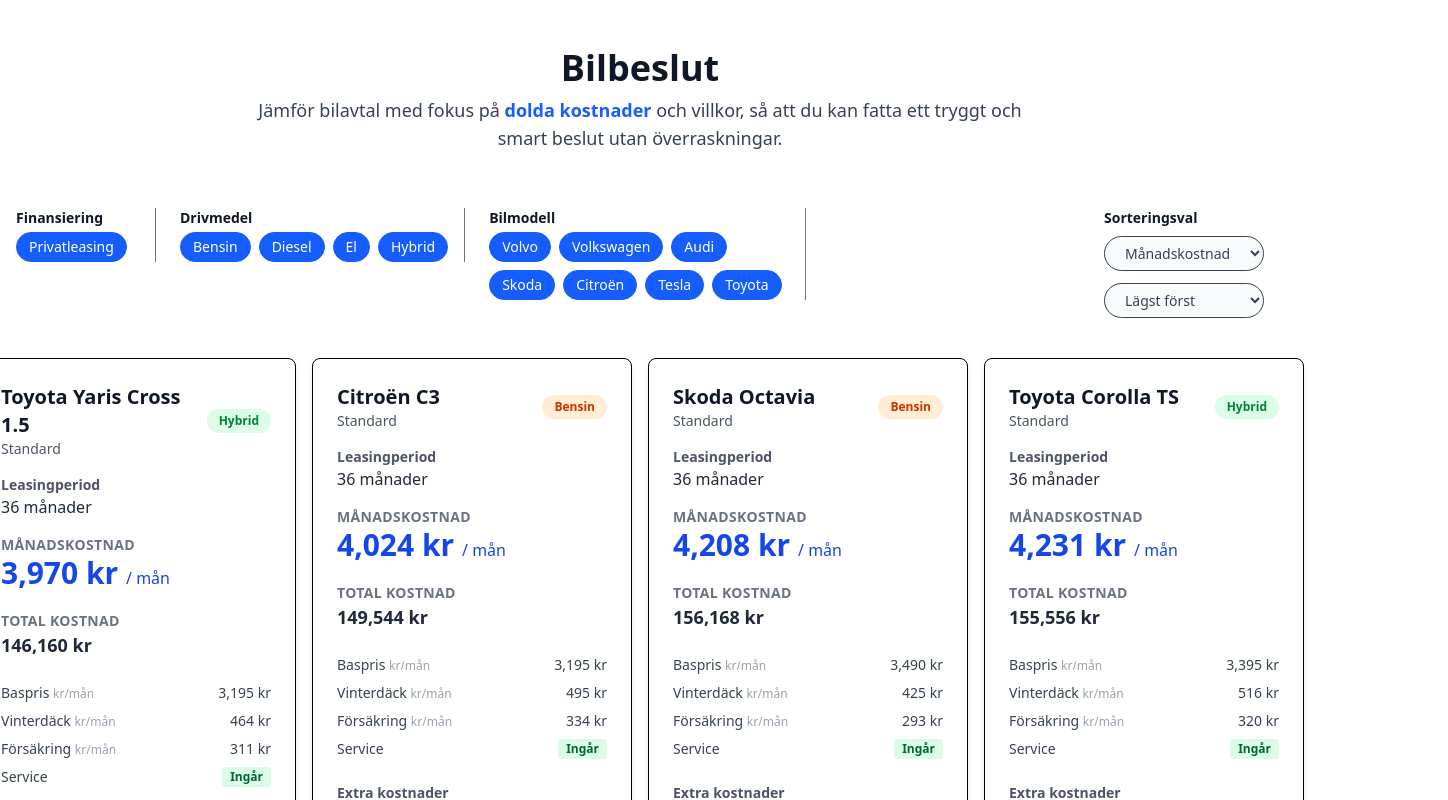
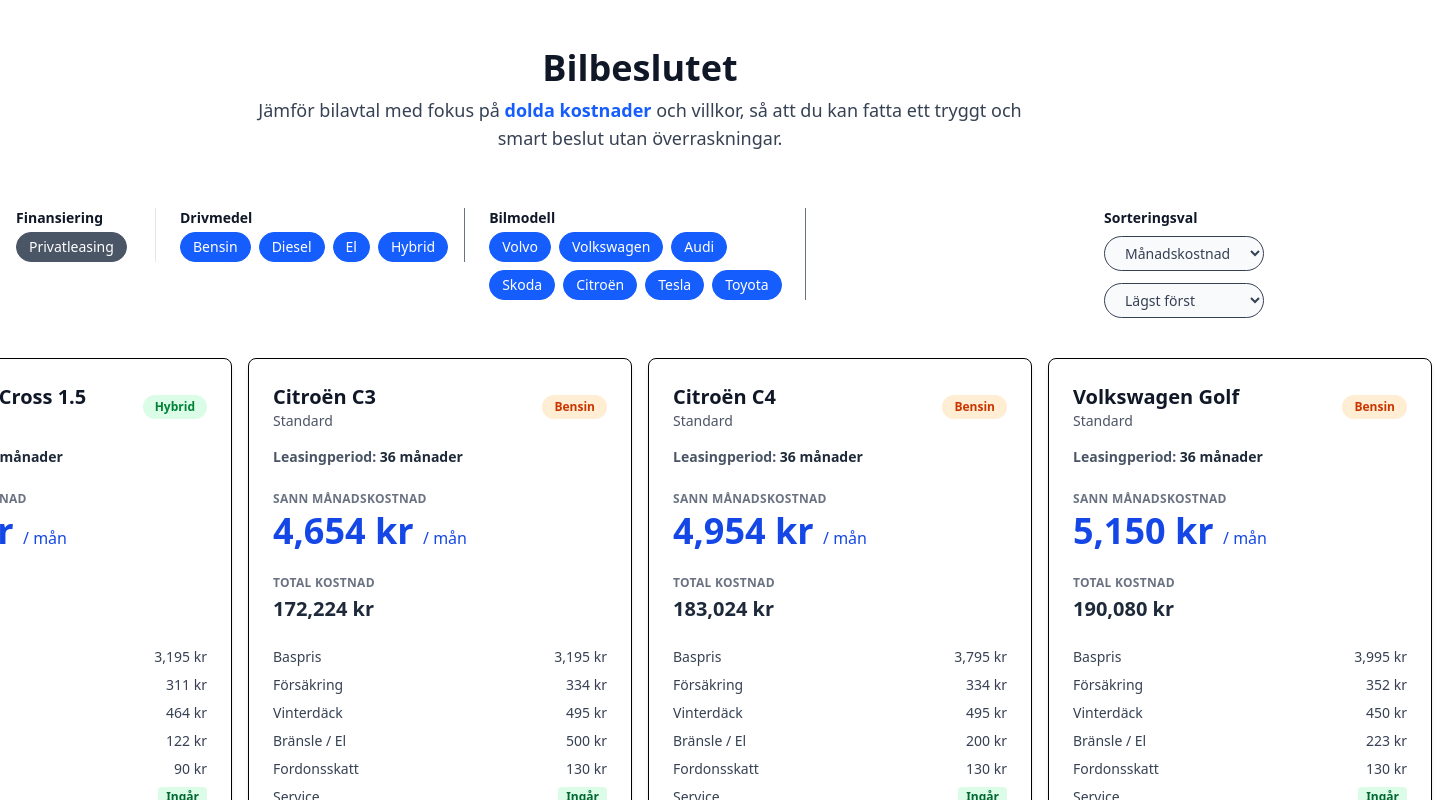
Before and after one commit to mile95/bilbeslut, an Angular app: page / in a window 1280 px wide. Shown: the top 800 px of the page, 1448 px wide, since content can reach past the window. Built offline with nearby package versions, Linux system fonts and the light colour scheme.

Commit message:
result fixes

```diff
--- a/src/app/bil-beslut/header/header.html
+++ b/src/app/bil-beslut/header/header.html
@@ -1,5 +1,5 @@
 <div class="max-w-7xl mx-auto px-4 py-8 text-center">
-    <h1 class="text-4xl font-extrabold text-gray-900 mb-2">Bilbeslut</h1>
+    <h1 class="text-4xl font-extrabold text-gray-900 mb-2">Bilbeslutet</h1>
     <p class="text-lg text-gray-700 max-w-3xl mx-auto">
         Jämför bilavtal med fokus på <span class="font-semibold text-blue-600">dolda kostnader</span> och villkor,
         så att du kan fatta ett tryggt och smart beslut utan överraskningar.
--- a/src/app/bil-beslut/private-leasing/private-leasing-result/private-leasing-result.html
+++ b/src/app/bil-beslut/private-leasing/private-leasing-result/private-leasing-result.html
@@ -1,6 +1,6 @@
-<div class="border rounded-lg p-6 shadow-md flex flex-col w-80 hover:bg-slate-100 transition duration-300">
+<div class="border rounded-lg p-6 shadow-md flex flex-col w-96 hover:bg-slate-100 transition duration-300">
 
-    <!-- Header: Märke, modell och bränsletyp badge -->
+    <!-- Header -->
     <div class="flex justify-between items-center mb-4">
         <div>
             <h3 class="text-xl font-bold text-gray-900">
@@ -10,47 +10,55 @@
                 {{ privateLeasing.trim }}
             </p>
         </div>
-
-        <span class="text-xs font-semibold px-3 py-1 rounded-full" [ngClass]="getfuelBadgeClass()">
+        <span class="text-xs font-semibold px-3 py-1 rounded-full bg-gray-200 text-gray-700"
+            [ngClass]="getfuelBadgeClass()">
             {{ privateLeasing.fuelType }}
         </span>
     </div>
 
     <!-- Leasingperiod -->
-    <div class="mb-4">
-        <p class="text-sm font-semibold text-gray-600">Leasingperiod</p>
-        <p class="text-base text-gray-800">{{ privateLeasing.standardDurationInMonths }} månader</p>
+    <p class="text-sm font-semibold text-gray-600 mb-6">
+        Leasingperiod: <span class="text-gray-800">{{ privateLeasing.standardDurationInMonths }} månader</span>
+    </p>
+
+    <!-- Månadskostnad -->
+    <div class="mb-6">
+        <p class="text-xs uppercase font-semibold text-gray-500 tracking-wide mb-1">Sann månadskostnad</p>
+        <p class="text-4xl font-extrabold text-blue-700">
+            {{ privateLeasing.getTotalMonthlyCost() | number }} kr
+            <span class="text-base font-normal">/ mån</span>
+        </p>
     </div>
 
-    <!-- Viktigaste: Månadskostnad -->
-    <div class="mb-5">
-        <p class="text-sm uppercase font-semibold text-gray-500 tracking-wide">Månadskostnad</p>
-        <div class="text-3xl font-extrabold text-blue-700">
-            {{ privateLeasing.getTotalMonthlyCost() | number }} kr <span class="text-base font-normal">/ mån</span>
-        </div>
-    </div>
-
-    <!-- Total kostnad hela perioden -->
+    <!-- Total kostnad -->
     <div class="mb-6">
-        <p class="text-sm uppercase font-semibold text-gray-500 tracking-wide">Total kostnad</p>
-        <p class="text-lg font-semibold text-gray-800">
+        <p class="text-xs uppercase font-semibold text-gray-500 tracking-wide mb-1">Total kostnad</p>
+        <p class="text-xl font-semibold text-gray-800">
             {{ privateLeasing.getTotalCostForFullLeaseInSek() | number }} kr
         </p>
     </div>
 
-    <!-- Detaljerade månadsdelar -->
-    <div class="mb-6 text-gray-700 text-sm space-y-2">
+    <!-- Detaljerade kostnader -->
+    <div class="text-gray-700 text-sm space-y-2 mb-6">
         <div class="flex justify-between">
-            <span>Baspris <span class="text-xs text-gray-400">kr/mån</span></span>
+            <span>Baspris</span>
             <span>{{ privateLeasing.leaseBaseMonthlyCostInSek | number }} kr</span>
         </div>
         <div class="flex justify-between">
-            <span>Vinterdäck <span class="text-xs text-gray-400">kr/mån</span></span>
+            <span>Försäkring</span>
+            <span>{{ privateLeasing.insuranceCostPerMonthInSek | number }} kr</span>
+        </div>
+        <div class="flex justify-between">
+            <span>Vinterdäck</span>
             <span>{{ privateLeasing.winterTiresMonthlyCostInSek | number }} kr</span>
         </div>
         <div class="flex justify-between">
-            <span>Försäkring <span class="text-xs text-gray-400">kr/mån</span></span>
-            <span>{{ privateLeasing.insuranceCostPerMonthInSek | number }} kr</span>
+            <span>Bränsle / El</span>
+            <span>{{ privateLeasing.estimatedFuelOrElectricity | number }} kr</span>
+        </div>
+        <div class="flex justify-between">
+            <span>Fordonsskatt</span>
+            <span>{{ privateLeasing.getTaxCostPerMonth() | number }} kr</span>
         </div>
         <div class="flex justify-between items-center">
             <span>Service</span>
@@ -64,15 +72,6 @@
         </div>
     </div>
 
-    <!-- Extra kostnader -->
-    <div class="mb-6 text-gray-600 text-sm">
-        <p class="font-semibold mb-2">Extra kostnader</p>
-        <div class="flex justify-between">
-            <span>Fordonsskatt (per år)</span>
-            <span>{{ privateLeasing.getFullTaxCostPerYearInSek() | number }} kr</span>
-        </div>
-    </div>
-
     <!-- Källa / länk -->
     <div class="border-t pt-3 flex justify-end">
         <a [href]="privateLeasing.sourceUrl" target="_blank" class="text-sm text-blue-600 hover:underline">
--- a/src/app/bil-beslut/private-leasing/private-leasing.data.ts
+++ b/src/app/bil-beslut/private-leasing/private-leasing.data.ts
@@ -13,7 +13,8 @@
         true,
         352,
         450,
-        'https://privatleasing.volkswagen.se/'
+        'https://privatleasing.volkswagen.se/',
+        223
     ),
     new PrivateLeasing(
         'Volkswagen',
@@ -27,7 +28,8 @@
         true,
         534,
         700,
-        'https://privatleasing.volkswagen.se/'
+        'https://privatleasing.volkswagen.se/',
+        876
     ),
     new PrivateLeasing(
         'Volvo',
@@ -41,7 +43,8 @@
         true,
         335,
         780,
-        'https://www.volvocars.com/se/privatleasing'
+        'https://www.volvocars.com/se/privatleasing',
+        67
     ),
     new PrivateLeasing(
         'Volvo',
@@ -55,7 +58,8 @@
         true,
         290,
         792,
-        'https://www.volvocars.com/se/privatleasing'
+        'https://www.volvocars.com/se/privatleasing',
+        222
     ),
     new PrivateLeasing(
         'Toyota',
@@ -69,7 +73,8 @@
         true,
         311,
         464,
-        'https://easyprivatleasing.toyota.se/'
+        'https://easyprivatleasing.toyota.se/',
+        122
     ),
     new PrivateLeasing(
         'Toyota',
@@ -83,7 +88,8 @@
         true,
         320,
         516,
-        'https://easyprivatleasing.toyota.se/'
+        'https://easyprivatleasing.toyota.se/',
+        897
     ),
     new PrivateLeasing(
         'Tesla',
@@ -97,7 +103,8 @@
         false,
         500,
         Math.floor(19979 / 36),
-        'https://www.tesla.com/sv_SE/model3'
+        'https://www.tesla.com/sv_SE/model3',
+        333
     ),
     new PrivateLeasing(
         'Tesla',
@@ -111,7 +118,8 @@
         false,
         1500,
         27000 / 36,
-        'https://www.tesla.com/sv_se/modely/'
+        'https://www.tesla.com/sv_se/modely/',
+        254
     ),
     new PrivateLeasing(
         'Audi',
@@ -125,7 +133,8 @@
         true,
         394,
         515,
-        'https://privatleasing.audi.se/'
+        'https://privatleasing.audi.se/',
+        1275
     ),
     new PrivateLeasing(
         'Audi',
@@ -139,7 +148,8 @@
         true,
         526,
         745,
-        'https://privatleasing.audi.se/'
+        'https://privatleasing.audi.se/',
+        127
     ),
     new PrivateLeasing(
         'Skoda',
@@ -153,7 +163,8 @@
         true,
         293,
         425,
-        'https://privatleasing.skoda.se/'
+        'https://privatleasing.skoda.se/',
+        1275
     ),
     new PrivateLeasing(
         'Skoda',
@@ -167,7 +178,8 @@
         true,
         334,
         495,
-        'https://privatleasing.skoda.se/'
+        'https://privatleasing.skoda.se/',
+        600
     ),
     new PrivateLeasing(
         'Citroën',
@@ -181,7 +193,8 @@
         true,
         334,
         495,
-        'https://privatleasing.citroen.se/'
+        'https://privatleasing.citroen.se/',
+        500
     ),
     new PrivateLeasing(
         'Citroën',
@@ -195,6 +208,7 @@
         true,
         334,
         495,
-        'https://privatleasing.citroen.se/'
+        'https://privatleasing.citroen.se/',
+        200
     )
 ];
--- a/src/app/bil-beslut/private-leasing/private-leasing.model.ts
+++ b/src/app/bil-beslut/private-leasing/private-leasing.model.ts
@@ -11,14 +11,18 @@
         readonly serviceIncluded: boolean,
         readonly insuranceCostPerMonthInSek: number,
         readonly winterTiresMonthlyCostInSek: number,
-        readonly sourceUrl: string
+        readonly sourceUrl: string,
+        readonly estimatedFuelOrElectricity: number
     ) { }
 
     public getTotalMonthlyCost(): number {
         return this.leaseBaseMonthlyCostInSek +
             this.insuranceCostPerMonthInSek +
-            this.winterTiresMonthlyCostInSek;
+            this.winterTiresMonthlyCostInSek +
+            this.getTaxCostPerMonth() +
+            this.estimatedFuelOrElectricity;
     }
+
 
     public getTotalCostForFullLeaseInSek(): number {
         return (this.getTotalMonthlyCost() * this.standardDurationInMonths) + this.getFullTaxCostPerYearInSek() * (this.standardDurationInMonths / 12);
@@ -36,7 +40,12 @@
                 return 1560;
         }
     }
+
+    public getTaxCostPerMonth(): number {
+        return this.getFullTaxCostPerYearInSek() / 12;
+    }
 }
+
 
 export class MileageAndCost {
     constructor(
--- a/src/app/bil-beslut/result-filter/result-filter.html
+++ b/src/app/bil-beslut/result-filter/result-filter.html
@@ -1,22 +1,23 @@
 <div class="sticky top-0 z-20 bg-white">
     <div class="max-w-7xl mx-auto px-4 py-2 flex flex-wrap items-stretch gap-6 text-sm text-gray-700">
 
-        <!-- Finansiering -->
-        <div class="flex flex-col min-w-[140px] border-r border-gray-500 pr-4 h-full">
+        <div class="flex flex-col min-w-[140px] border-r border-gray-200 pr-4 h-full">
             <span class="font-semibold text-gray-900 mb-1 min-w-[120px]">Finansiering</span>
             <div class="flex flex-wrap gap-2 flex-grow">
-                <span *ngFor="let alt of alternatives" class="px-3 py-1 rounded-full border select-none" [ngClass]="alt.enabled
-            ? 'bg-blue-600 text-white border-blue-600'
-            : 'bg-slate-100 text-gray-400 border-slate-200 cursor-not-allowed'">
+                <span *ngFor="let alt of alternatives" [ngClass]="alt.enabled
+        ? 'bg-gray-600 text-white border-gray-600 cursor-default select-none'
+        : 'bg-slate-100 text-gray-400 border-slate-200 cursor-not-allowed select-none'"
+                    class="px-3 py-1 rounded-full border"
+                    [title]="alt.enabled ? '' : 'Endast privatleasing är tillgängligt just nu'">
                     {{ alt.name }}
                 </span>
             </div>
         </div>
 
         <!-- Drivmedel -->
-        <div class="flex flex-col min-w-[140px] border-r border-gray-500 pr-4 h-full">
-            <span class="font-semibold text-gray-900 mb-1 min-w-[120px]">Drivmedel</span>
-            <div class="flex flex-wrap gap-2 flex-grow">
+        <div class="flex flex-col min-w-35 border-r border-gray-500 pr-4 h-full">
+            <span class="font-semibold text-gray-900 mb-1 min-w-30">Drivmedel</span>
+            <div class="flex flex-wrap gap-2 grow">
                 <button *ngFor="let ft of fuelTypes" type="button" (click)="toggleFuelType(ft)"
                     class="px-3 py-1 rounded-full border transition focus:outline-none focus:ring-2 focus:ring-blue-500"
                     [ngClass]="selectedFuelTypes.has(ft)
```
